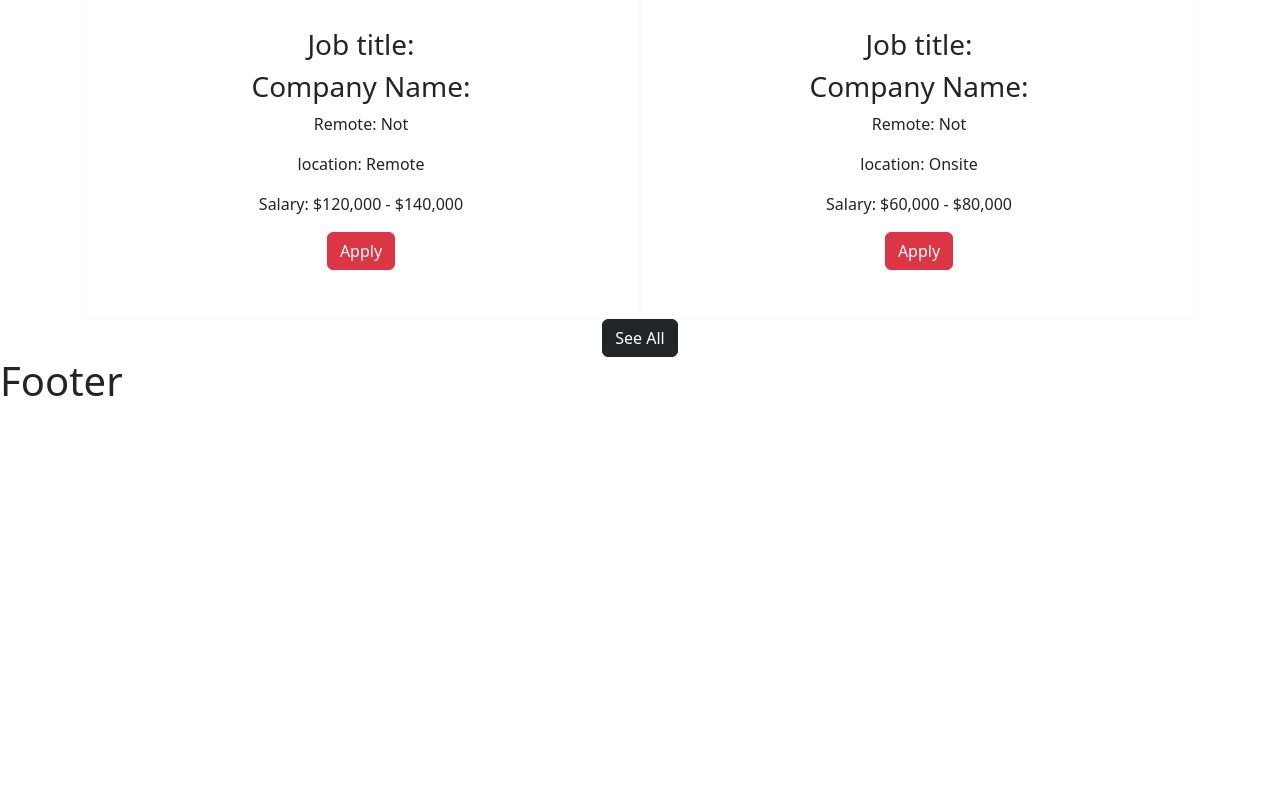
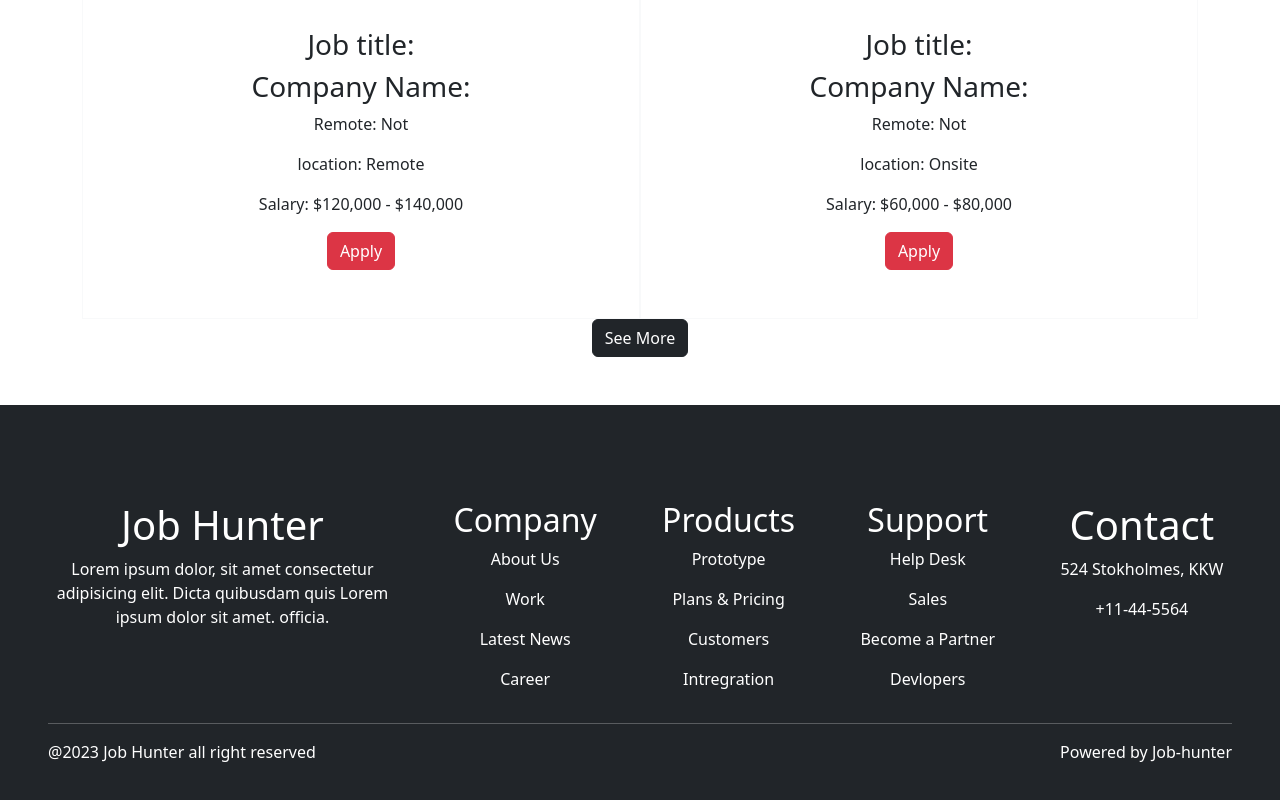
Before and after one commit to mdAshaduzzaman1/app, a React (Vite) app: page / in a window 1280 px wide. Shown: the part 1627-2427 px from the top of the page. Before the commit the page ends 2040 px from the top, so only its background shows below. Built offline with nearby package versions, Linux system fonts and the light colour scheme.

Commit message:
localstorage is now working fine

```diff
--- a/public/featured.json
+++ b/public/featured.json
@@ -1,6 +1,7 @@
 [
   {
     "id": "001",
+    "address": "India",
     "logo": "https://example.com/logo1.png",
     "title": "Software Engineer",
     "company": "Example Co.",
@@ -21,6 +22,7 @@
   },
   {
     "id": "002",
+    "address": "Singapore",
     "logo": "https://example.com/logo2.png",
     "title": "Marketing Manager",
     "company": "Acme Inc.",
@@ -41,6 +43,7 @@
   },
   {
     "id": "003",
+    "address": "Austria",
     "logo": "https://example.com/logo3.png",
     "title": "Product Manager",
     "company": "XYZ Corp.",
@@ -61,6 +64,7 @@
   },
   {
     "id": "004",
+    "address": "Africa",
     "logo": "https://example.com/logo4.png",
     "title": "Sales Representative",
     "company": "ABC Inc.",
@@ -81,6 +85,7 @@
   },
   {
     "id": "005",
+    "address": "USA",
     "logo": "https://example.com/logo4.png",
     "title": "Software Engneer",
     "company": "KKL Inc.",
@@ -101,6 +106,7 @@
   },
   {
     "id": "006",
+    "address": "England",
     "logo": "https://example.com/logo4.png",
     "title": "Sales Representative",
     "company": "ABC Inc.",
@@ -121,6 +127,7 @@
   },
   {
     "id": "007",
+    "address": "Korea",
     "logo": "https://example.com/logo4.png",
     "title": "Sales Representative",
     "company": "ABC Inc.",
@@ -141,6 +148,7 @@
   },
   {
     "id": "008",
+    "address": "Poland",
     "logo": "https://example.com/logo4.png",
     "title": "Sales Representative",
     "company": "ABC Inc.",
@@ -161,6 +169,7 @@
   },
   {
     "id": "009",
+    "address": "Germany",
     "logo": "https://example.com/logo4.png",
     "title": "Sales Representative",
     "company": "ABC Inc.",
@@ -181,6 +190,7 @@
   },
   {
     "id": "010",
+    "address": "Ghana",
     "logo": "https://example.com/logo4.png",
     "title": "Sales Representative",
     "company": "ABC Inc.",
--- a/src/Components/Applied/Applied.jsx
+++ b/src/Components/Applied/Applied.jsx
@@ -1,6 +1,9 @@
-import React from 'react';
+import React, { useState } from 'react';
+
 
 const Applied = () => {
+
+
     return (
         <div>
             <h1>Applied</h1>
--- /dev/null
+++ b/src/Components/Details/Details.css
@@ -0,0 +1,4 @@
+.job-container{
+    display: grid;
+    grid-template-columns: 6fr 6fr;
+}
--- a/src/Components/Details/Details.jsx
+++ b/src/Components/Details/Details.jsx
@@ -1,18 +1,59 @@
-import React from 'react';
-import { useLoaderData, useLocation } from 'react-router-dom';
-import Data from '../Data/Data';
+
+import './Details.css'
+import {  useLocation } from 'react-router-dom';
+import { addToStorage } from '../../Utilities/Utilities';
 
 
-const Details = (props) => {
+
+
+
+const Details = () => {
 
  const location = useLocation()
  const data = location.state;
- console.log(data)
+
+
+
+
+
+ const addToCart = (id) => {
+    addToStorage(id)
+  };
+
+
+
+
 
 
     return (
-        <div>
-           <h2>Company name:{data.company} </h2>
+        <div className='d-flex gap-3 justify-content-center flex-column'>
+            <div className=' p-5 mt-5 text-center'>
+                <h1>Job Details</h1>
+            </div>
+           <div className='job-container gap-3'>
+            <div className='border border-white text-left ms-3 p-5'>
+               <p className=''><span className='fw-bolder '>Job Description: </span>{data.description}</p>
+               <p>Job Responsibility: </p>
+               <p><span className='fw-bolder'>Education: </span> {data.education} </p>
+
+            </div>
+            <div className='border border-white p-5 bg-secondary bg-opacity-10'>
+                <h4>Job Details</h4>
+                <hr />
+                <p><span className='fw-bolder'>Salary: {data.salary} </span></p>
+                <p><span className='fw-bolder'>Job Title: {data.title}</span></p>
+                <h4>Contact Information</h4>
+                <hr />
+
+                <p><span className='fw-bolder'>Phone:</span> {data.contact.phone} </p>
+                <p><span className='fw-bolder'>Email: </span> {data.contact.email}</p>
+                <p><span className='fw-bolder'>Address: </span>{data.address}</p>
+                <hr />
+                <button onClick={()=>addToCart(data.id)} className='btn btn-info w-100'>Apply Now</button>
+
+            </div>
+
+           </div>
         </div>
     );
 };
--- a/src/Components/FeaturedJobs/FeaturedJobs.jsx
+++ b/src/Components/FeaturedJobs/FeaturedJobs.jsx
@@ -27,7 +27,8 @@ const FeaturedJobs = () => {
     } else {
       setFeatured(data.slice(0, 4));
     }
-  }, [loader, data]);
+  }, [loader]);
+
 
   return (
     <div className="text-center mt-5">
@@ -40,7 +41,9 @@ const FeaturedJobs = () => {
         ))}
       </div>
       <button onClick={() => handleClick(!true)} className="btn btn-dark">
-        See All
+        {
+          loader===true? "See Less": "See More"
+        }
       </button>
     </div>
   );
--- a/src/Components/Footer/Footer.jsx
+++ b/src/Components/Footer/Footer.jsx
@@ -2,9 +2,57 @@ import React from 'react';
 
 const Footer = () => {
     return (
+        <div className='bg-dark text-bg-light text-white p-5 mt-5'>
+            <div className='d-flex mt-5 gap-5 justify-content-around text-center'>
         <div>
-           <h1>Footer</h1>
+            <h1>Job Hunter</h1>
+            <p>Lorem ipsum dolor, sit amet consectetur
+                <br /> adipisicing elit. Dicta quibusdam quis Lorem <br /> ipsum dolor sit amet. officia.</p>
+
+                {/* Logo */}
+
+             <div>
+             <img src="" alt="" />
+            <img src="" alt="" />
+            <img src="" alt="" />
+            </div>
+
         </div>
+        {/* ....... */}
+        <div>
+            <h2>Company</h2>
+            <p>About Us</p>
+            <p>Work</p>
+            <p>Latest News</p>
+            <p>Career</p>
+        </div>
+        <div>
+            <h2>Products</h2>
+            <p>Prototype</p>
+            <p>Plans & Pricing</p>
+            <p>Customers</p>
+            <p>Intregration</p>
+        </div>
+        <div>
+            <h2>Support</h2>
+            <p>Help Desk</p>
+            <p>Sales</p>
+            <p>Become a Partner</p>
+            <p>Devlopers</p>
+        </div>
+        <div>
+            <h1>Contact</h1>
+            <p>524 Stokholmes, KKW</p>
+            <p>+11-44-5564</p>
+        </div>
+        </div>
+        <hr />
+        <div className='d-flex justify-content-between'>
+            <p>@2023 Job Hunter all right reserved</p>
+            <p>Powered by Job-hunter</p>
+        </div>
+        </div>
+
     );
 };
 
--- a/src/Components/Header/Header.jsx
+++ b/src/Components/Header/Header.jsx
@@ -4,9 +4,9 @@ import { Link } from 'react-router-dom';
 
 const Header = () => {
     return (
-        <div className='mb-4 d-flex justify-content-between justify-content-center align-items-center'>
+        <div className='text-decoration-none mb-4 d-flex justify-content-between justify-content-center align-items-center'>
             <h1 className='fw-bolder'>Job Hunter</h1>
-            <div className='d-flex gap-5'>
+            <div className='d-flex gap-5 text-decoration-none'>
             <Link to='/'>Home</Link>
                <Link to="/statistics">Statistics</Link>
                <Link to="/applied">Applied Jobs</Link>
--- /dev/null
+++ b/src/Utilities/Utilities.js
@@ -0,0 +1,19 @@
+
+
+const addToStorage = (id) => {
+    let data
+    const oldData = JSON.parse(localStorage.getItem("cart")) || [];
+    console.log(oldData);
+
+
+    const isNewItem = !oldData.find((item) => item.id === id);
+
+    if (isNewItem) {
+
+      const newData = [...oldData, { id }];
+     data = localStorage.setItem("cart", JSON.stringify(newData));
+    }
+  return data
+}
+
+    export{addToStorage}
--- a/src/main.jsx
+++ b/src/main.jsx
@@ -11,6 +11,8 @@ import Blogs from './Components/Blogs/Blogs';
 import Statistics from './Components/Statistics/Statistics';
 import Details from './Components/Details/Details';
 import Applied from './Components/Applied/Applied';
+
+
 
 
 const router = createBrowserRouter([
@@ -34,11 +36,14 @@ const router = createBrowserRouter([
     },
     {
       path:'details',
-      element: <Details></Details>
+      element: <Details></Details>,
+      loader: ()=> fetch('featured.json')
     },
     {
       path: 'applied',
       element: <Applied></Applied>
+
+
     }
 
 
```
